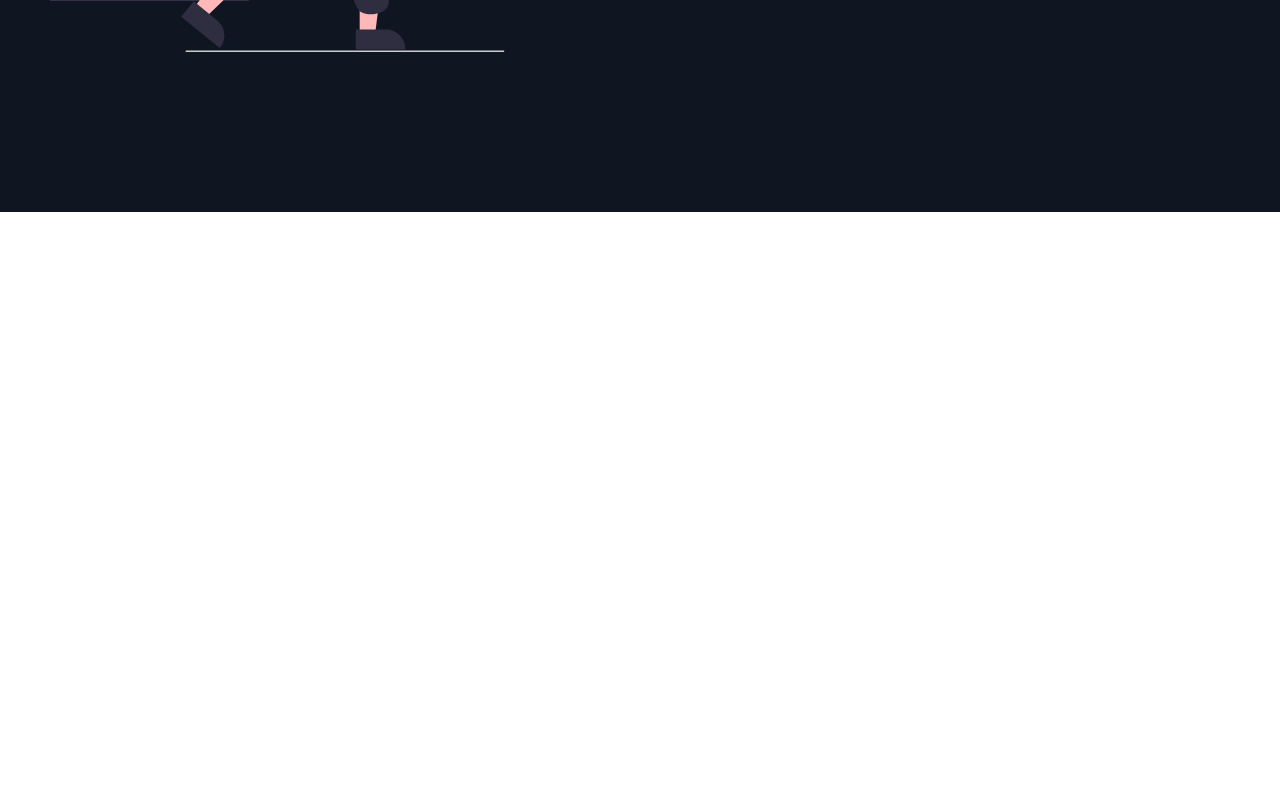
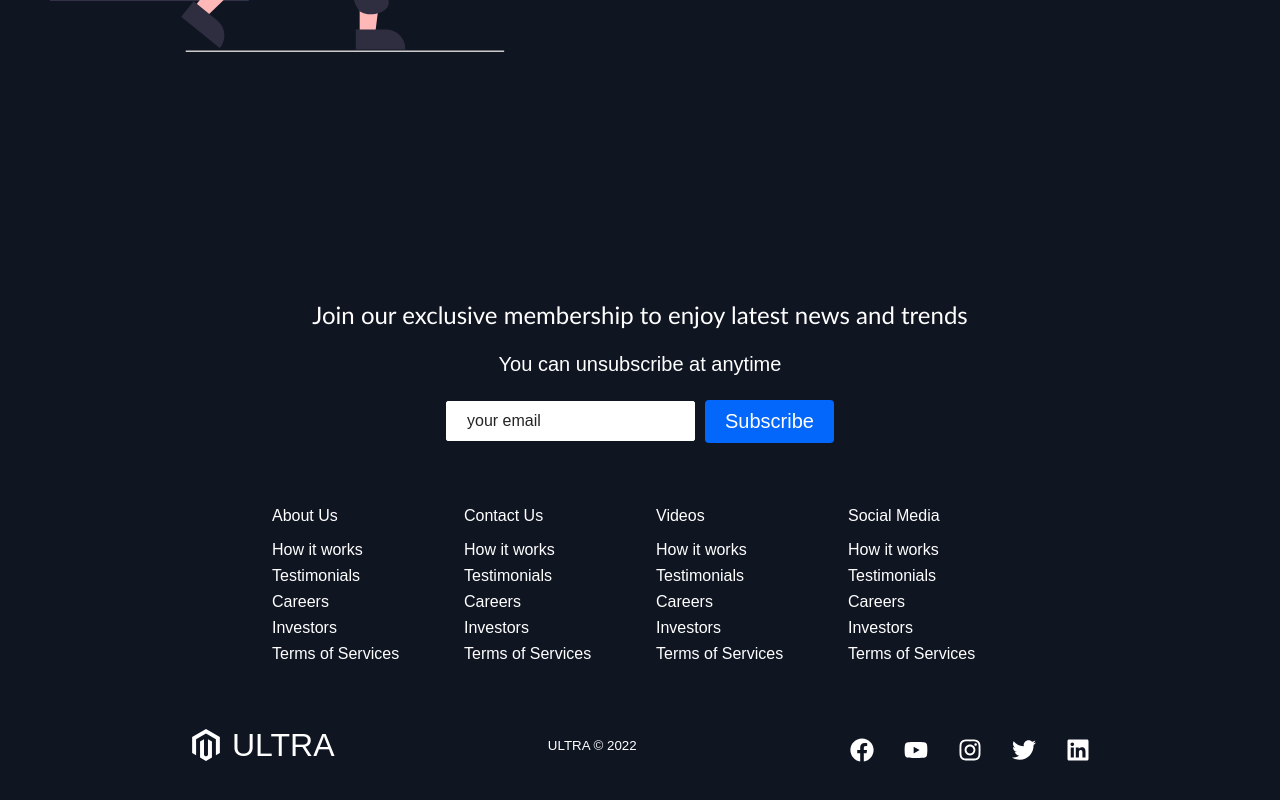
Before and after one commit to Nyamekesse/react-styled-component-ultra-app, a React (Create React App) app: page / in a window 1280 px wide. Shown: the part 2939-3739 px from the top of the page. Before the commit the page ends 3151 px from the top, so only its background shows below. Built offline with nearby package versions, Linux system fonts and the light colour scheme.

Commit message:
added and completed footer

```diff
--- a/src/App.jsx
+++ b/src/App.jsx
@@ -1,5 +1,5 @@
 import { BrowserRouter, Routes, Route } from "react-router-dom";
-import { Navbar } from "./components";
+import { Footer, Navbar } from "./components";
 import GlobalStyle from "./globalStyles";
 import Home from "./pages/HomePage/Home";
 
@@ -11,6 +11,7 @@ function App() {
       <Routes>
         <Route path="/" exact element={<Home />} />
       </Routes>
+      <Footer />
     </BrowserRouter>
   );
 }
--- /dev/null
+++ b/src/components/Footer/Footer.elements.jsx
@@ -0,0 +1,165 @@
+import { FaMagento } from "react-icons/fa";
+import { Link } from "react-router-dom";
+import styled from "styled-components";
+
+export const FooterContainer = styled.div`
+  background-color: #101522;
+  padding: 4rem 0 2rem 0;
+  display: flex;
+  flex-direction: column;
+  justify-content: center;
+  align-items: center;
+`;
+
+export const FooterSubscription = styled.section`
+  display: flex;
+  flex-direction: column;
+  justify-content: center;
+  align-items: center;
+  text-align: center;
+  margin-bottom: 24px;
+  padding: 24px;
+  color: #fff;
+`;
+
+export const FooterSubHeading = styled.p`
+  font-family: "Trebuchet MS", "Lucida Sans Unicode", "Lucida Grande",
+    "Lucida Sans", Arial, sans-serif;
+  margin-bottom: 24px;
+  font-size: 24px;
+`;
+
+export const FooterSubText = styled.p`
+  margin-bottom: 24px;
+  font-size: 20px;
+`;
+
+export const Form = styled.form`
+  display: flex;
+  justify-content: center;
+  align-items: center;
+
+  @media screen and (max-width: 820px) {
+    flex-direction: column;
+    width: 80%;
+  }
+`;
+
+export const FormInput = styled.input`
+  padding: 10px 20px;
+  border-radius: 2px;
+  margin-right: 10px;
+  outline: none;
+  border: none;
+  font-size: 16px;
+  border: 1px solid #fff;
+
+  &::placeholder {
+    color: #242424;
+  }
+
+  @media screen and (max-width: 820px) {
+    width: 100%;
+    margin: 0 0 16px 0;
+  }
+`;
+
+export const FooterLinksContainer = styled.div`
+  width: 100%;
+  max-width: 1000px;
+  display: flex;
+  justify-content: center;
+
+  @media screen and (max-width: 820px) {
+    padding-top: 32px;
+  }
+`;
+
+export const FooterLinksWrapper = styled.div`
+  display: flex;
+
+  @media screen and (max-width: 820px) {
+    flex-direction: column;
+  }
+`;
+
+export const FooterLinkItems = styled.div`
+  display: flex;
+  flex-direction: column;
+  align-items: flex-start;
+  margin: 16px;
+  text-align: left;
+  width: 160px;
+  color: #fff;
+  box-sizing: border-box;
+
+  @media screen and (max-width: 420px) {
+    margin: 0;
+    padding: 10px;
+    width: 100%;
+  }
+`;
+
+export const FooterLinkTitle = styled.div`
+  margin-bottom: 16px;
+`;
+
+export const FooterLink = styled(Link)`
+  color: #fff;
+  text-decoration: none;
+  margin-bottom: 0.5rem;
+
+  &:hover {
+    color: #0467fb;
+    transition: 0.3s ease-out;
+  }
+`;
+
+export const SocialMedia = styled.section`
+  max-width: 1000px;
+  width: 100%;
+`;
+export const SocialMediaWrap = styled.div`
+  display: flex;
+  justify-content: space-between;
+  align-items: center;
+  width: 90%;
+  max-width: 1000px;
+  margin: 40px auto 0 auto;
+
+  @media screen and (max-width: 820px) {
+    flex-direction: column;
+  }
+`;
+
+export const SocialLogo = styled(Link)`
+  color: #fff;
+  justify-self: start;
+  cursor: pointer;
+  text-decoration: none;
+  font-size: 2rem;
+  display: flex;
+  align-items: center;
+  margin-bottom: 16px;
+`;
+
+export const SocialIcon = styled(FaMagento)`
+  margin-right: 10px;
+`;
+
+export const WebsiteRights = styled.small`
+  color: #fff;
+  margin-bottom: 16px;
+`;
+
+export const SocialIcons = styled.div`
+  display: flex;
+  justify-content: space-between;
+  align-items: center;
+  width: 240px;
+`;
+
+export const SocialIconLink = styled.a`
+  color: #fff;
+  font-size: 24px;
+`;
--- /dev/null
+++ b/src/components/Footer/Footer.jsx
@@ -0,0 +1,114 @@
+import React from "react";
+import {
+  FooterContainer,
+  FooterLink,
+  FooterLinkItems,
+  FooterLinkTitle,
+  FooterLinksContainer,
+  FooterLinksWrapper,
+  FooterSubHeading,
+  FooterSubText,
+  FooterSubscription,
+  Form,
+  FormInput,
+  SocialIcon,
+  SocialIconLink,
+  SocialIcons,
+  SocialLogo,
+  SocialMedia,
+  SocialMediaWrap,
+  WebsiteRights,
+} from "./Footer.elements";
+import { Button } from "../../globalStyles";
+import {
+  FaFacebook,
+  FaInstagram,
+  FaLinkedin,
+  FaTwitter,
+  FaYoutube,
+} from "react-icons/fa";
+
+const Footer = () => {
+  return (
+    <>
+      <FooterContainer>
+        <FooterSubscription>
+          <FooterSubHeading>
+            Join our exclusive membership to enjoy latest news and trends
+          </FooterSubHeading>
+          <FooterSubText>You can unsubscribe at anytime</FooterSubText>
+          <Form>
+            <FormInput name="email" type="email" placeholder="your email" />
+            <Button fontBig>Subscribe</Button>
+          </Form>
+        </FooterSubscription>
+        <FooterLinksContainer>
+          <FooterLinksWrapper>
+            <FooterLinkItems>
+              <FooterLinkTitle>About Us</FooterLinkTitle>
+              <FooterLink to="/sign-up">How it works</FooterLink>
+              <FooterLink to="/">Testimonials</FooterLink>
+              <FooterLink to="/">Careers</FooterLink>
+              <FooterLink to="/">Investors</FooterLink>
+              <FooterLink to="/">Terms of Services</FooterLink>
+            </FooterLinkItems>
+            <FooterLinkItems>
+              <FooterLinkTitle>Contact Us</FooterLinkTitle>
+              <FooterLink to="/sign-up">How it works</FooterLink>
+              <FooterLink to="/">Testimonials</FooterLink>
+              <FooterLink to="/">Careers</FooterLink>
+              <FooterLink to="/">Investors</FooterLink>
+              <FooterLink to="/">Terms of Services</FooterLink>
+            </FooterLinkItems>
+          </FooterLinksWrapper>
+          <FooterLinksWrapper>
+            <FooterLinkItems>
+              <FooterLinkTitle>Videos</FooterLinkTitle>
+              <FooterLink to="/sign-up">How it works</FooterLink>
+              <FooterLink to="/">Testimonials</FooterLink>
+              <FooterLink to="/">Careers</FooterLink>
+              <FooterLink to="/">Investors</FooterLink>
+              <FooterLink to="/">Terms of Services</FooterLink>
+            </FooterLinkItems>
+            <FooterLinkItems>
+              <FooterLinkTitle>Social Media</FooterLinkTitle>
+              <FooterLink to="/sign-up">How it works</FooterLink>
+              <FooterLink to="/">Testimonials</FooterLink>
+              <FooterLink to="/">Careers</FooterLink>
+              <FooterLink to="/">Investors</FooterLink>
+              <FooterLink to="/">Terms of Services</FooterLink>
+            </FooterLinkItems>
+          </FooterLinksWrapper>
+        </FooterLinksContainer>
+        <SocialMedia>
+          <SocialMediaWrap>
+            <SocialLogo to="/">
+              <SocialIcon />
+              ULTRA
+            </SocialLogo>
+            <WebsiteRights>ULTRA &copy; 2022</WebsiteRights>
+            <SocialIcons>
+              <SocialIconLink href="" target="_blank" aria-label="Facebook">
+                <FaFacebook />
+              </SocialIconLink>
+              <SocialIconLink href="" target="_blank" aria-label="Facebook">
+                <FaYoutube />
+              </SocialIconLink>
+              <SocialIconLink href="" target="_blank" aria-label="Facebook">
+                <FaInstagram />
+              </SocialIconLink>
+              <SocialIconLink href="" target="_blank" aria-label="Facebook">
+                <FaTwitter />
+              </SocialIconLink>
+              <SocialIconLink href="" target="_blank" aria-label="Facebook">
+                <FaLinkedin />
+              </SocialIconLink>
+            </SocialIcons>
+          </SocialMediaWrap>
+        </SocialMedia>
+      </FooterContainer>
+    </>
+  );
+};
+
+export default Footer;
--- a/src/components/index.jsx
+++ b/src/components/index.jsx
@@ -1,2 +1,3 @@
 export { default as Navbar } from "./Navbar/Navbar";
 export { default as InfoSection } from "./InfoSection/InfoSection";
+export { default as Footer } from "./Footer/Footer";
```
